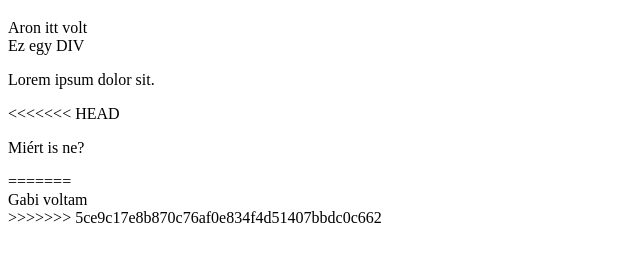
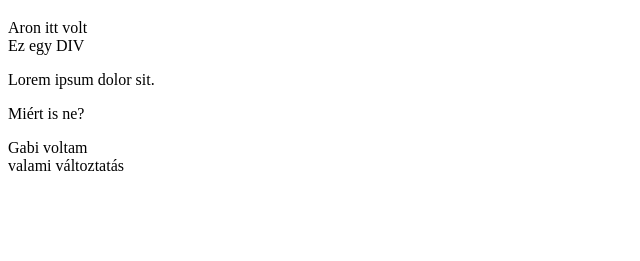
Before and after one commit to neogrady/JanuariSzombatiFrontend, a plain HTML site: page index.html in a window 1280 px wide. Shown: the part 61-322 px from the top of the page, without its empty margins (0-640 px from the left). Drawn offline with Linux system fonts and the light colour scheme.

Commit message:
Update index.html

```diff
--- a/index.html
+++ b/index.html
@@ -14,11 +14,9 @@
 
     <p>Lorem ipsum dolor sit.</p>
 
-<<<<<<< HEAD
     <p>Miért is ne?</p>
-=======
     <div>Gabi voltam</div>
->>>>>>> 5ce9c17e8b870c76af0e834f4d51407bbdc0c662
+    <div>valami változtatás</div>
 
 
 </body>
```
